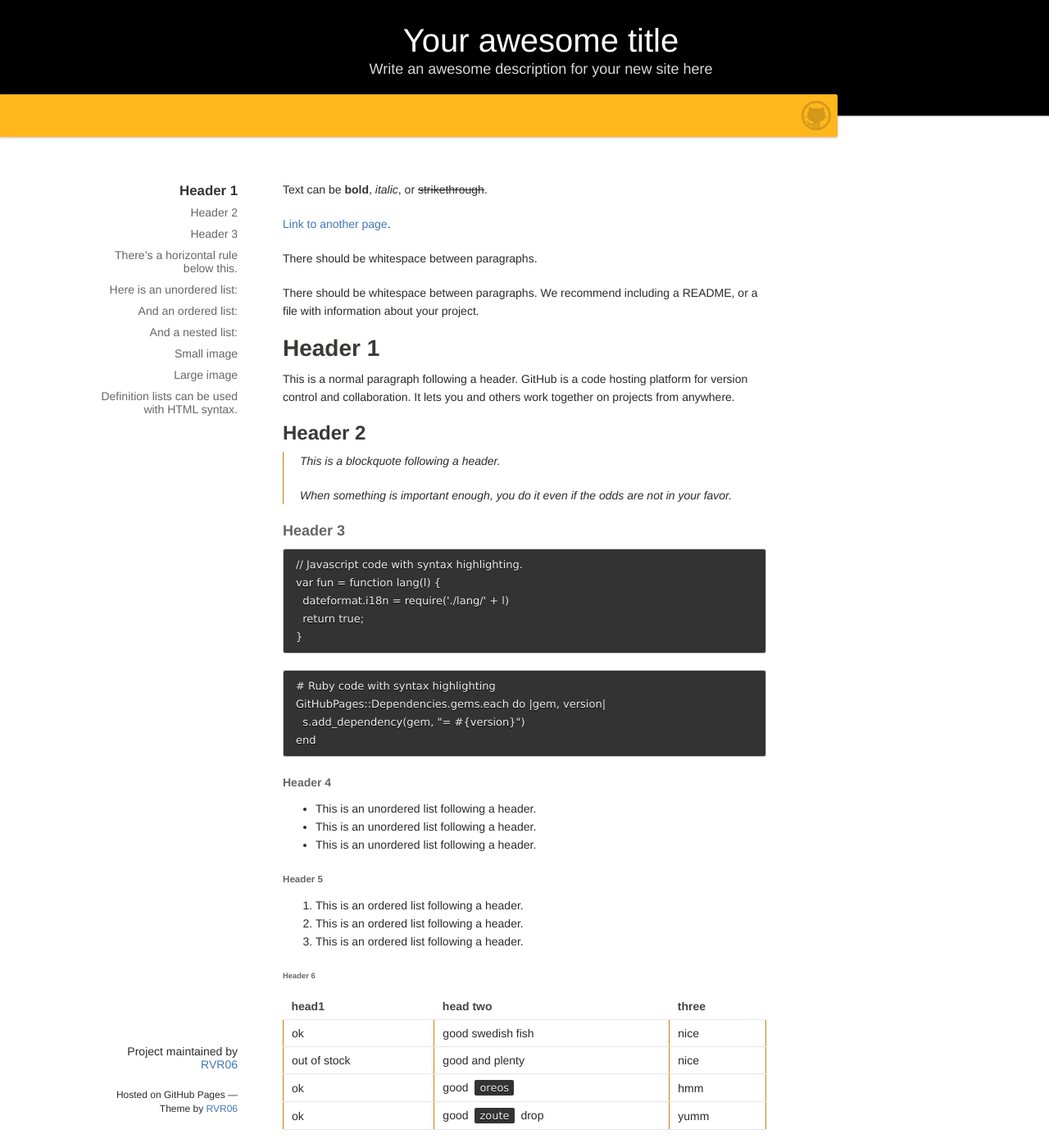
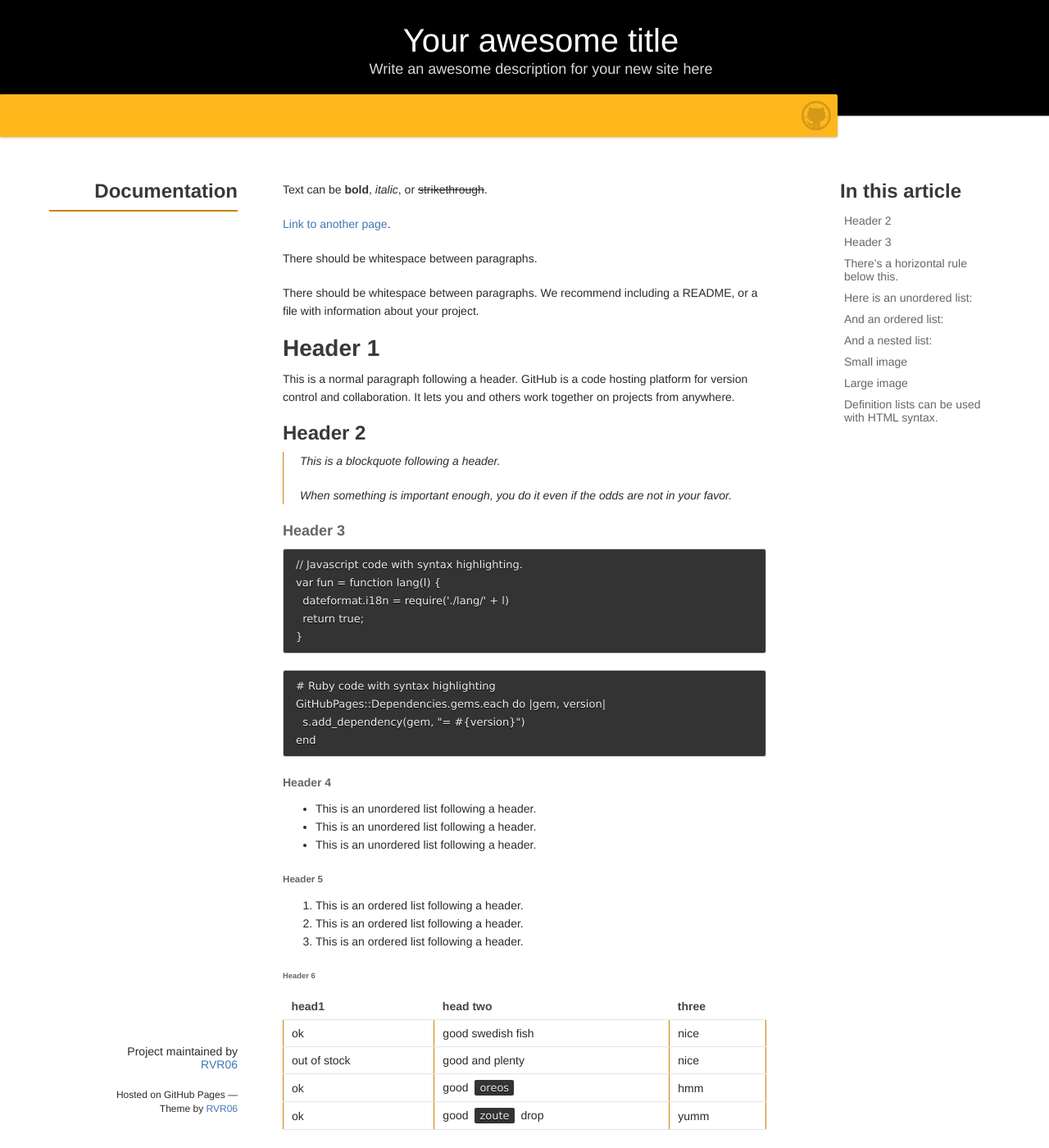
Before and after one commit to RVR06/jekyll-theme-corp, a Jekyll site: the page built from index.md, in a window 1280 px wide and 1400 px high. Shown: the whole window at 82% size. Built offline with Jekyll 4.4.1, drawn with Linux system fonts in a browser that asks for light colours.

Commit message:
Introduce ToC

```diff
--- a/_layouts/default.html
+++ b/_layouts/default.html
@@ -27,12 +27,20 @@
 
     <div class="wrapper">
       <nav>
+        <h2>Documentation</h2>
+        <hr>
         <ul></ul>
       </nav>
+
       <section>
         {{ content }}
+      </section>
 
-      </section>
+      <toc>
+        <h2>In this article</h2>
+        <ul></ul>
+      </toc>
+
       <footer>
         {% if site.github.is_project_page %}
           <p>Project maintained by <a href="{{ site.github.owner_url }}">{{ site.github.owner_name }}</a></p>
--- a/_sass/jekyll-theme-corp.scss
+++ b/_sass/jekyll-theme-corp.scss
@@ -216,6 +216,13 @@
   }
 }
 
+hr {
+  border: none;
+  outline: none;
+  height: 2px;
+  background:   #c98211;
+}
+
 section {
   width: 590px;
   padding: 30px 30px 50px 30px;
@@ -276,6 +283,57 @@
   }
 }
 
+toc {
+  width: 230px;
+  position: fixed;
+  top: 220px;
+  right: 50%;
+  margin-right: -580px;
+  text-align: left;
+
+  h2 {
+    padding-left: 35px;
+  }
+
+  ul {
+    list-style: none;
+    list-style-image: none;
+    font-size: 14px;
+    line-height: 24px;
+
+    li {
+      padding: 5px 0px;
+      line-height: 16px;
+
+      &.tag-h1 {
+        font-size: 1.2em;
+
+        a {
+          font-weight: bold;
+          color: #333;
+        }
+
+        + .tag-h2 {
+        }
+      }
+
+      &.tag-h2 {
+        + .tag-h1 {
+          margin-top: 10px;
+        }
+      }
+    }
+
+    a {
+      color: #666;
+
+      &:hover {
+        color: #999;
+      }
+    }
+  }
+}
+
 footer {
   width: 180px;
   position: fixed;
--- a/assets/js/main.js
+++ b/assets/js/main.js
@@ -13,16 +13,34 @@
   $(window).resize(sectionHeight);
 
   $(function() {
-    $("section h1, section h2, section h3").each(function(){
-      $("nav ul").append("<li class='tag-" + this.nodeName.toLowerCase() + "'><a href='#" + $(this).text().toLowerCase().replace(/ /g, '-').replace(/[^\w-]+/g,'') + "'>" + $(this).text() + "</a></li>");
+    if(window.location.pathname === '/')
+    {
+      $("section h1, section h2, section h3").each(function(){
+        $("nav ul").append("<li class='tag-" + this.nodeName.toLowerCase() + "'><a href='#" + $(this).text().toLowerCase().replace(/ /g, '-').replace(/[^\w-]+/g,'') + "'>" + $(this).text() + "</a></li>");
+        $(this).attr("id",$(this).text().toLowerCase().replace(/ /g, '-').replace(/[^\w-]+/g,''));
+        $("nav ul li:first-child a").parent().addClass("active");
+      });
+
+      $("nav ul li").on("click", "a", function(event) {
+        var position = $($(this).attr("href")).offset().top - 190;
+        $("html, body").animate({scrollTop: position}, 400);
+        $("nav ul li a").parent().removeClass("active");
+        $(this).parent().addClass("active");
+        event.preventDefault();
+      });
+    }
+
+    // Build dynamic ToC section
+    $("section h2, section h3").each(function(){
+      $("toc ul").append("<li class='tag-" + this.nodeName.toLowerCase() + "'><a href='#" + $(this).text().toLowerCase().replace(/ /g, '-').replace(/[^\w-]+/g,'') + "'>" + $(this).text() + "</a></li>");
       $(this).attr("id",$(this).text().toLowerCase().replace(/ /g, '-').replace(/[^\w-]+/g,''));
-      $("nav ul li:first-child a").parent().addClass("active");
+      $("toc ul li:first-child a").parent().addClass("active");
     });
 
-    $("nav ul li").on("click", "a", function(event) {
+    $("toc ul li").on("click", "a", function(event) {
       var position = $($(this).attr("href")).offset().top - 190;
       $("html, body").animate({scrollTop: position}, 400);
-      $("nav ul li a").parent().removeClass("active");
+      $("toc ul li a").parent().removeClass("active");
       $(this).parent().addClass("active");
       event.preventDefault();
     });
```
